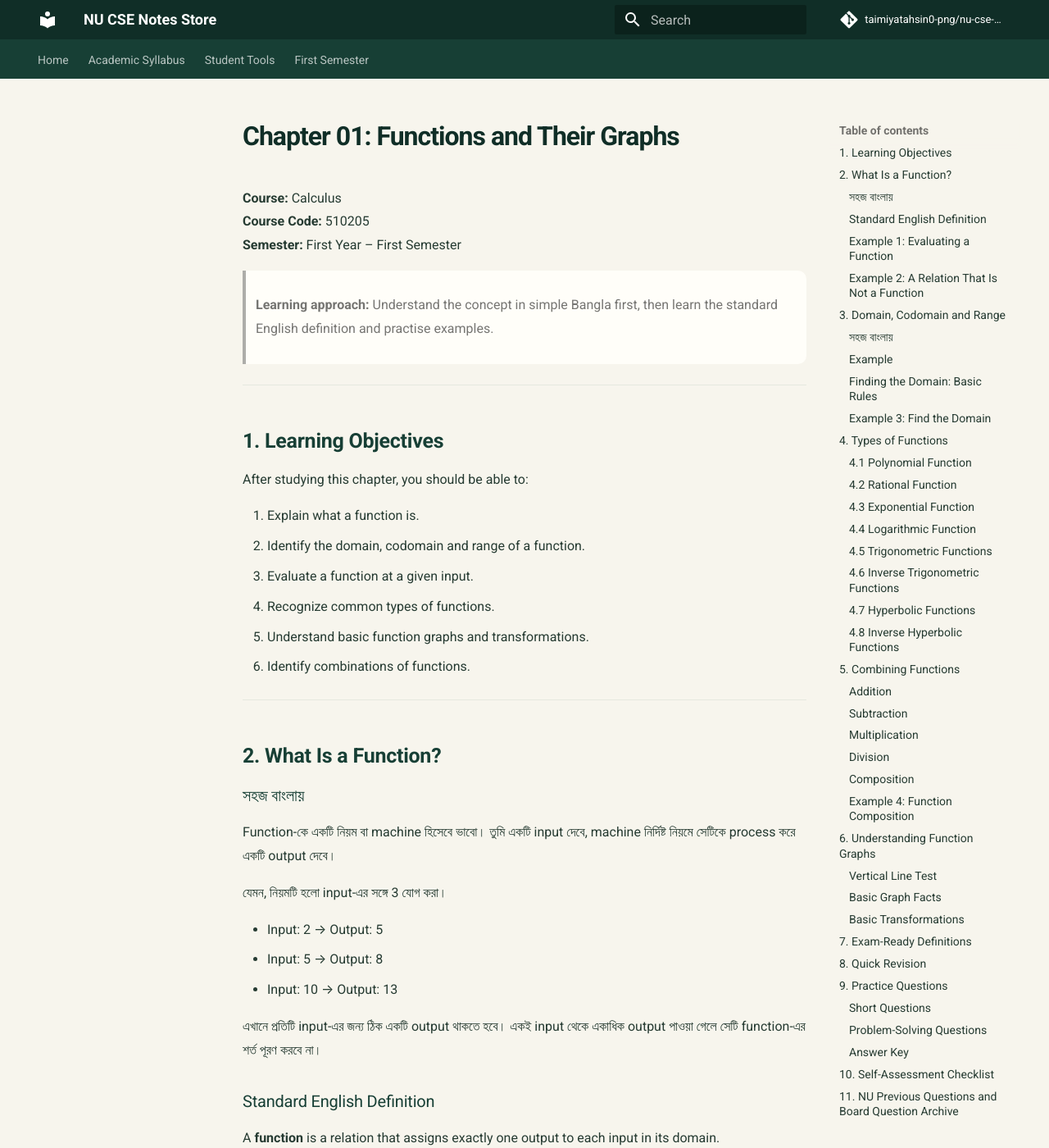
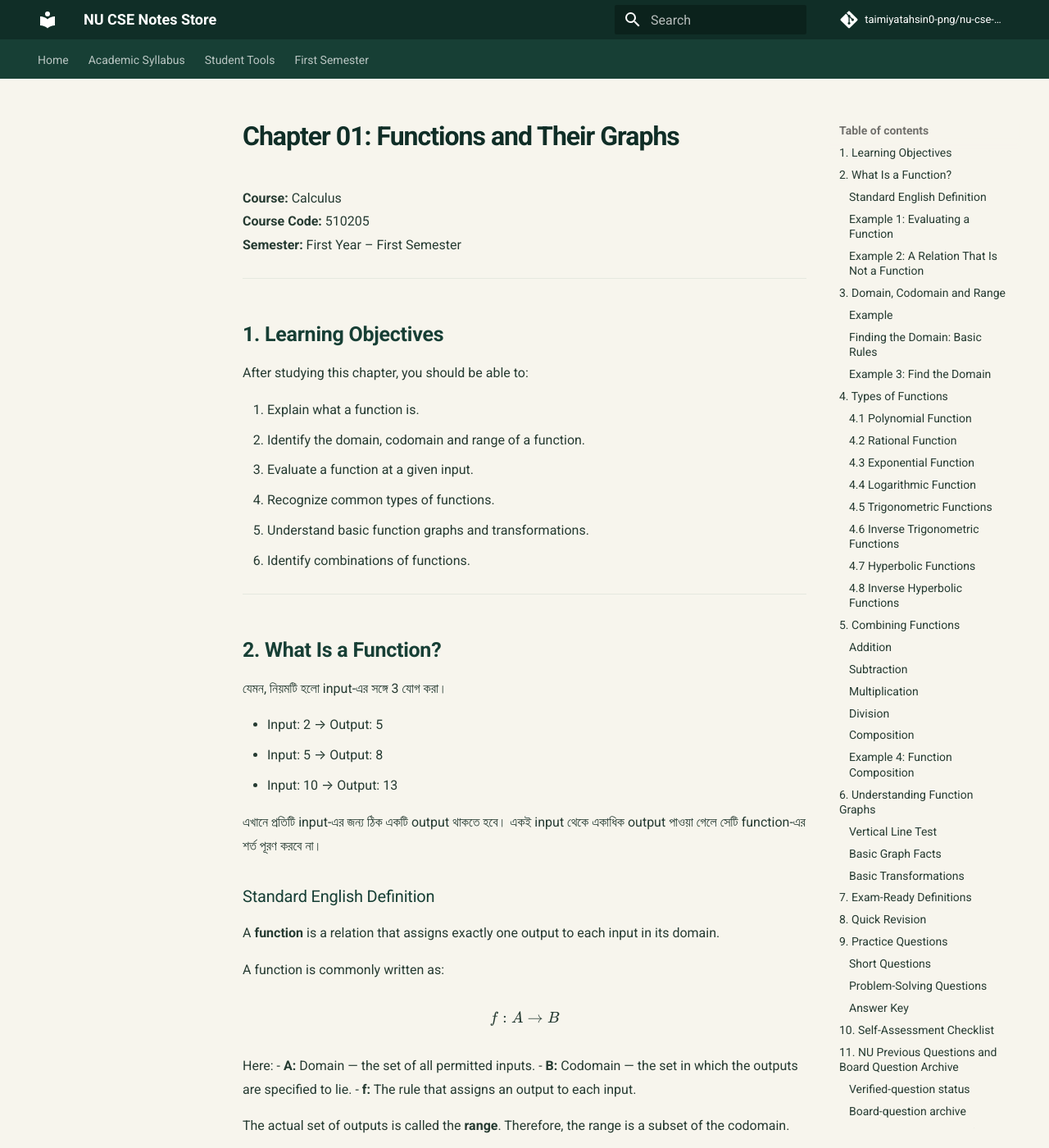
Before and after one commit to taimiyatahsin0-png/nu-cse-notes-store, an MkDocs documentation site: the page built from docs/subjects/cal/chapter-01-functions-and-their-graphs.md, in a window 1280 px wide and 1400 px high. Shown: the whole window at 82% size. Built offline with MkDocs 1.6.1 and Material for MkDocs 9.7.7, drawn with Linux system fonts in a browser that asks for light colours; comment, search, counter and statistics services are not loaded; some of the changed text lies outside the part shown.

Commit message:
Adopt English-only exam-focused study format

```diff
--- a/docs/subjects/cal/chapter-01-functions-and-their-graphs.md
+++ b/docs/subjects/cal/chapter-01-functions-and-their-graphs.md
@@ -3,8 +3,6 @@
 **Course:** Calculus
 **Course Code:** 510205
 **Semester:** First Year – First Semester
-
-> **Learning approach:** Understand the concept in simple Bangla first, then learn the standard English definition and practise examples.
 
 ---
 
@@ -22,10 +20,6 @@ After studying this chapter, you should be able to:
 ---
 
 ## 2. What Is a Function?
-
-### সহজ বাংলায়
-
-Function-কে একটি নিয়ম বা machine হিসেবে ভাবো। তুমি একটি input দেবে, machine নির্দিষ্ট নিয়মে সেটিকে process করে একটি output দেবে।
 
 যেমন, নিয়মটি হলো input-এর সঙ্গে 3 যোগ করা।
 
@@ -90,9 +84,6 @@ The input 1 is paired with both 2 and 5. Since one input has two different outpu
 
 ## 3. Domain, Codomain and Range
 
-### সহজ বাংলায়
-
-- **Domain:** কোন কোন input দেওয়া যাবে।
 - **Codomain:** output কোন set-এর মধ্যে থাকবে বলে নির্ধারণ করা হয়েছে।
 - **Range:** বাস্তবে যেসব output পাওয়া যায়।
 
```
